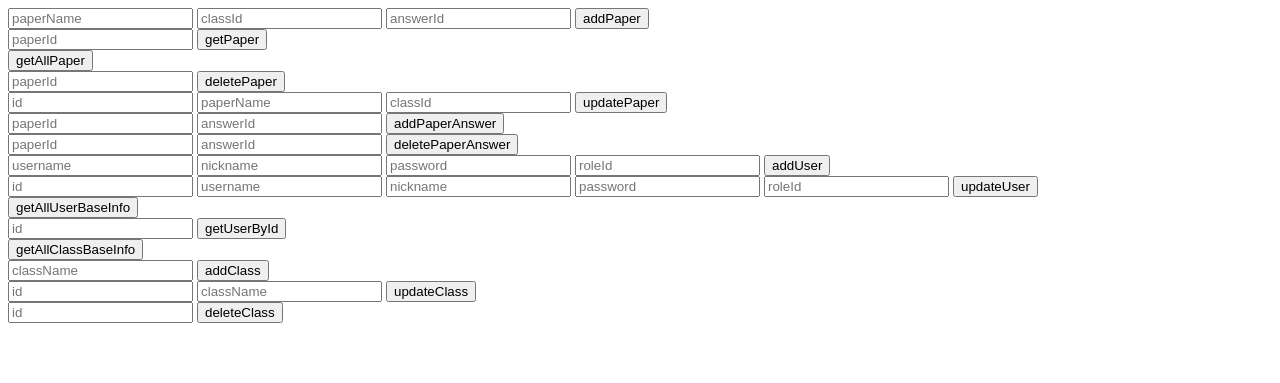
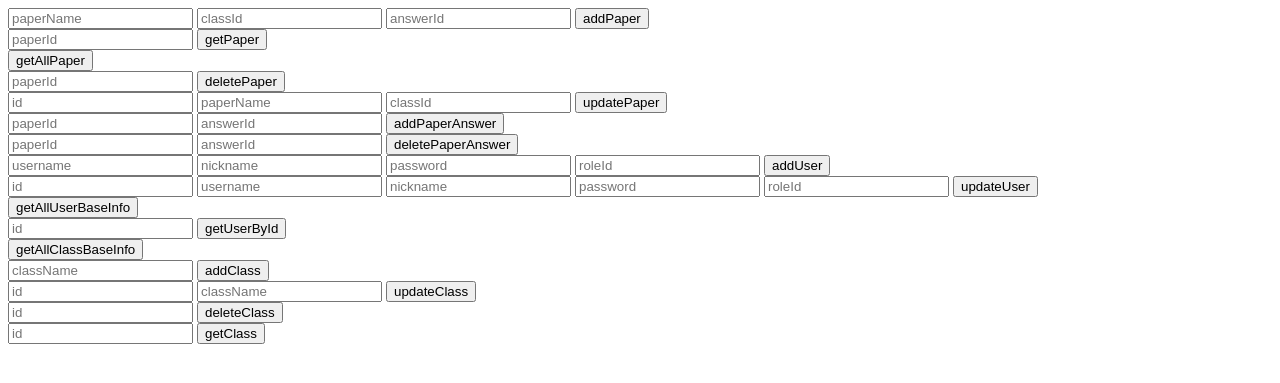
Before and after one commit to Thunder-lilei/MysqlPractice, a web app: page /admin/test.html in a window 1280 px wide. Shown: the top 383 px of the page. Run offline with its HTML, style and script files only (its server is not run), Linux system fonts and the light colour scheme; data that the repository does not hold is empty.

Commit message:
新增 查询班级(/getClass) 需要参数id 返回class对象

```diff
--- a/src/main/java/cn/edu/imufe/service/ClassService.java
+++ b/src/main/java/cn/edu/imufe/service/ClassService.java
@@ -20,6 +20,8 @@ public interface ClassService {
 
     List<ClassBaseInfoPojo> getAllClassBaseInfo();
 
+    Class getClass(Long id);
+
     Integer addClass(Class c);
 
     Integer updateClass(Class c);
--- a/src/main/java/cn/edu/imufe/service/impl/ClassServiceImpl.java
+++ b/src/main/java/cn/edu/imufe/service/impl/ClassServiceImpl.java
@@ -41,6 +41,11 @@ public class ClassServiceImpl implements ClassService {
     }
 
     @Override
+    public Class getClass(Long id) {
+        return classMapper.selectByPrimaryKey(id);
+    }
+
+    @Override
     public Integer addClass(Class c) {
         if (selectByClassName(c.getClassName()) != null) {return 0;}
         return classMapper.insertSelective(c);
--- a/src/main/webapp/admin/test.html
+++ b/src/main/webapp/admin/test.html
@@ -76,5 +76,9 @@
     <input type="text" name="id" placeholder="id">
     <input type="submit" value="deleteClass">
 </form>
+<form method="post" action="/class/getClass">
+    <input type="text" name="id" placeholder="id">
+    <input type="submit" value="getClass">
+</form>
 </body>
 </html>
```
Also changed, not shown: src/main/java/cn/edu/imufe/web/ClassController.java (+12 -0 lines), 1 other file.
